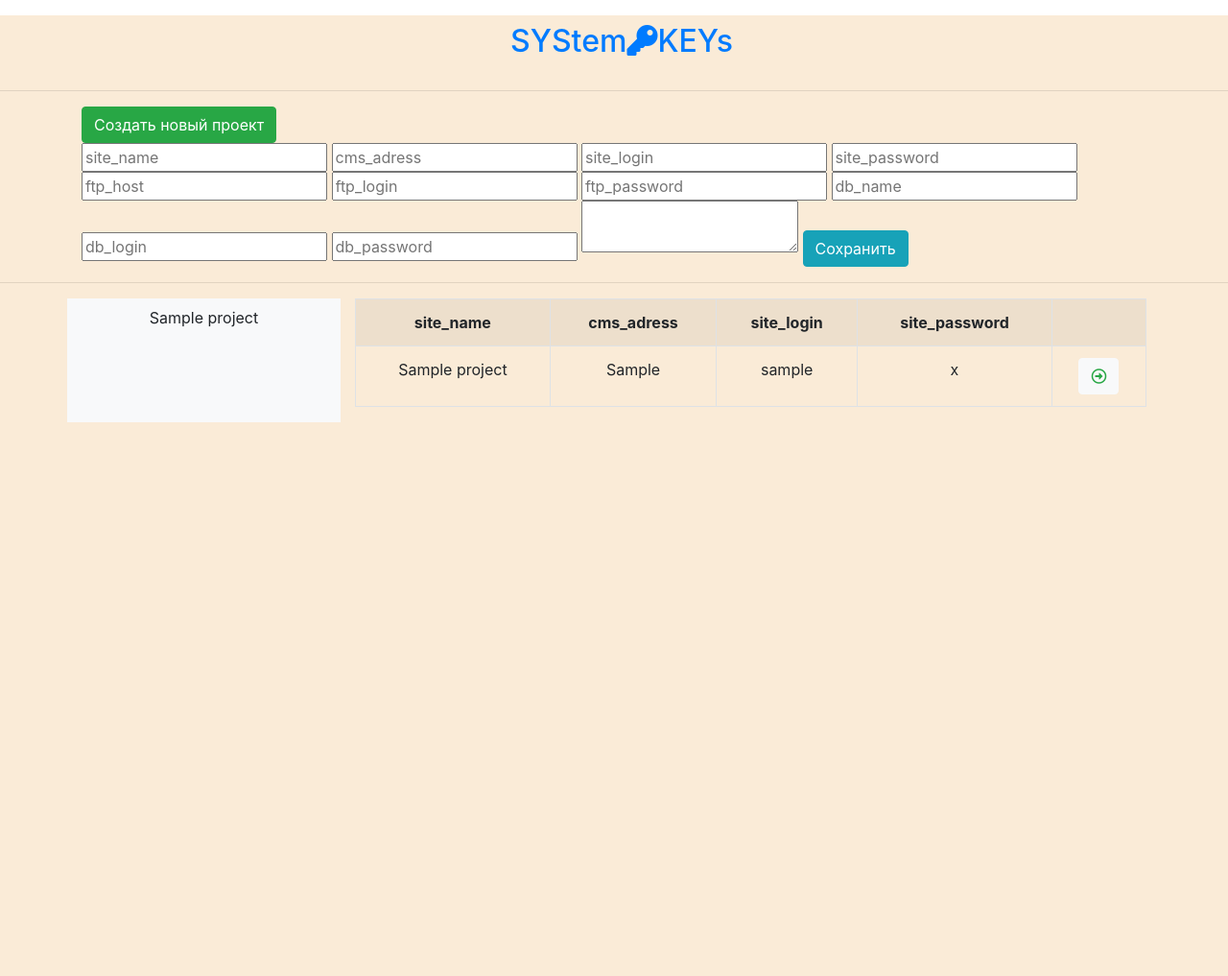
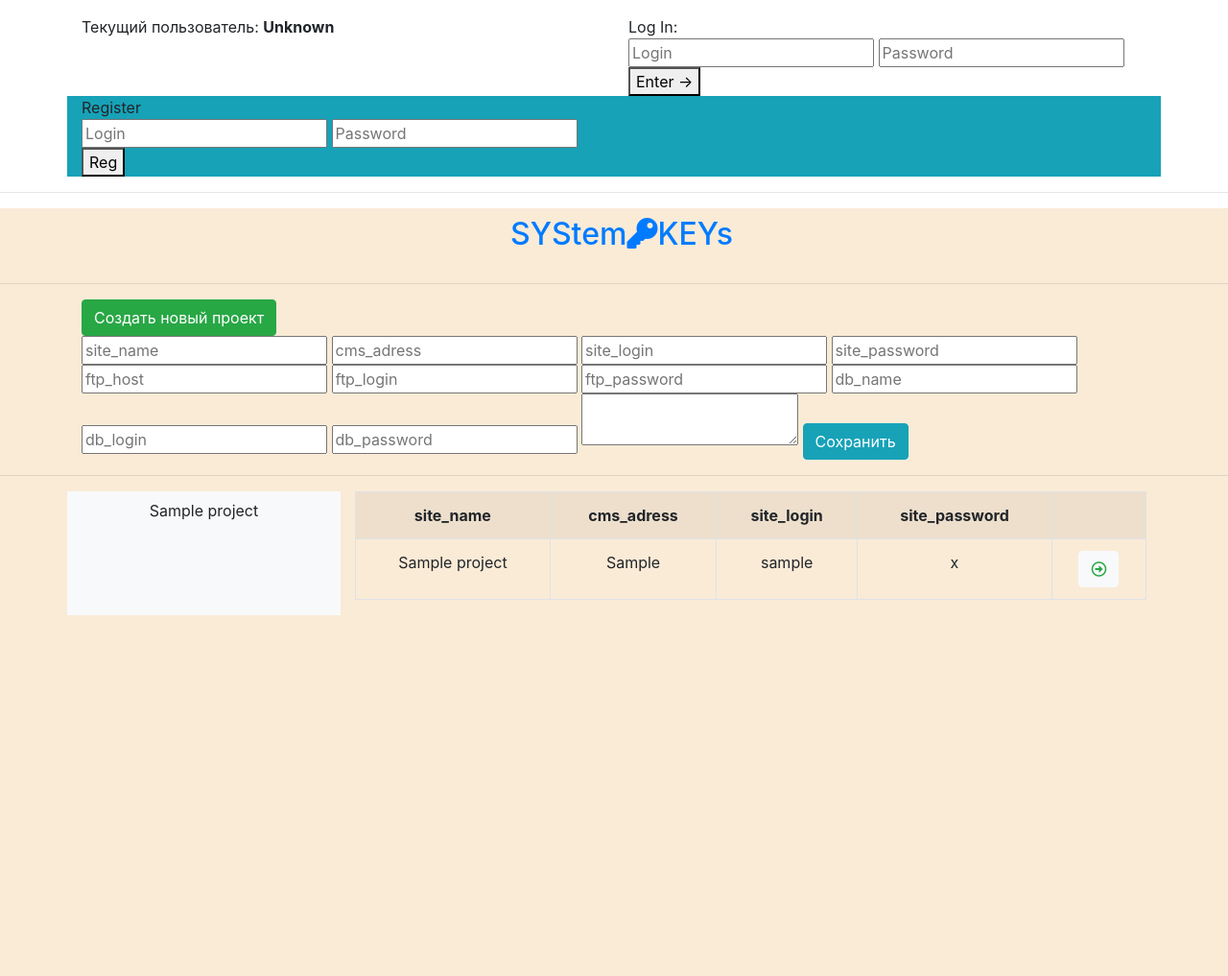
Before and after one commit to AndreyDenisovt/BasePDO, a PHP site: page /?delete_row=1 in a window 1280 px wide. Shown: the whole page at 96% size. Before the commit the page ends 440 px from the top, so only its background shows below. Run offline with PHP 8.4, Linux system fonts and the light colour scheme; tables that the repository leaves empty or names only in its code hold one stand-in row (values such as "Sample post"); data that the repository does not hold is empty.

Commit message:
Add users table and login/password forms

```diff
--- a/index.php
+++ b/index.php
@@ -10,7 +10,6 @@
     <link rel="stylesheet" type="text/css" href="assets/my-style.css">
     <link rel="stylesheet" type="text/css" href="assets/fontawesome/css/all.css">
 
-
     <script src="assets/js/jquery-3.6.0.min.js"></script>
     <script defer src="assets/js/my-script.js"></script>
 
@@ -20,12 +19,14 @@
 <?php
 
 //phpinfo();
-//error_reporting(E_ALL);
-//ini_set('display_errors', 1);
+//  error_reporting(E_ALL);
+//  ini_set('display_errors', 1);
 // setlocale(LC_ALL, 'ru_RU');
 // date_default_timezone_set('Europe/Moscow');
 // header('Content-type: text/html; charset=utf-8');
-/*
+
+/* klients_projects
+
     1	id              int(11)			                    Нет	Нет	AUTO_INCREMENT	Изменить	Удалить
 	2	site_name	    varchar(255)	utf8_general_ci		Да	NULL		        Изменить	Удалить
 	3	cms_adress	    varchar(255)	utf8_general_ci		Да	NULL		        Изменить	Удалить
@@ -40,6 +41,13 @@
 	12	more_info	    text	        utf8_general_ci		Нет	Нет		            Изменить	Удалить
 	13	date_start	    datetime			                Нет	CURRENT_TIMESTAMP	Изменить	Удалить
 	14	status	        varchar(2)	    utf8_general_ci		Да	0	                Изменить	Удалить
+*/
+/* users_logpas
+
+    1 	id  	    int 			                        Нет Нет AUTO_INCREMENT  Изменить    Удалить
+    2 	login 	    varchar(255) 	utf8_general_ci 		Нет Нет 			    Изменить    Удалить
+    3 	password 	varchar(255) 	utf8_general_ci 		Нет Нет 			    Изменить    Удалить
+    4 	temp 	    int 			                        Нет	Нет                 Изменить    Удалить
 */
 
 $dsn = 'mysql:dbname=testDB;host=localhost;charset=utf8';
@@ -82,9 +90,9 @@ if (strlen($_GET["details_row"]) > 0 ){
 
 if (strlen($_GET["save_edit_row"]) > 0){
 
-    array_pop($_GET);   // убираем save_edit_row
+    array_pop($_GET);   // убираем save_edit_row - последний элемент массива
     $id = $_GET["id"];
-    array_shift($_GET); // убираем id
+    array_shift($_GET); // убираем id - первый элемент массива
     $query_UT = "UPDATE klients_projects SET site_name= :site_name, cms_adress=:cms_adress, site_login=:site_login, site_password=:site_password, ftp_host=:ftp_host, ftp_login=:ftp_login, ftp_password=:ftp_password, db_name=:db_name, db_login=:db_login,db_password=:db_password,more_info=:more_info, status=:status WHERE id= $id";
     $sth = $dbh->prepare($query_UT);
     foreach($_GET as $key=>$value){
@@ -121,8 +129,77 @@ echo "<pre>";
 //var_dump($_GET);
 echo "</pre>";
 /******/
+if (strlen($_GET["reg_new_user"]) > 0){
+    $user_login = $_GET["user_login"];
+    $user_pass = $_GET["user_pass"];
+    $query_CNU = "INSERT INTO users_logpas ( user_login, user_password ) VALUES ( :user_login, :user_pass)";
+    $sth = $dbh->prepare($query_CNU);
+
+    // $sth->bindValue('user_pass', $user_pass);
+    // $sth->bindValue('user_login',$user_login);
+
+    // $sth->execute();
+}
+
+if (strlen($_GET["user_login_enter"]) > 0 ){
+    //array_pop($_GET);
+    $login = $_GET["user_login"];
+    $pass = $_GET["user_pass"];
+    $query_FU = "SELECT * FROM users_logpas WHERE user_login= :user_login";
+    $sth = $dbh->prepare($query_FU);
+    $sth->bindValue('user_login',$login);
+    $sth->execute();
+    $current_user = $sth->fetchAll(PDO::FETCH_ASSOC)[0];
+}
 
 ?>
+<header>
+  <div class="container">
+      <div class="row">
+          <div class="col-md-6">
+                <div class="user-name">
+                 Текущий пользователь:
+                 <b>
+                <?php
+                if ($current_user):
+                    echo $current_user['user_login']; ?>
+                <?php
+                else:?>
+                    Unknown
+                <?php endif;?>
+                </b>
+                </div>
+          </div>
+          <div class="col-md-6">
+            <div class="login-form">
+            <div class="title">Log In:</div>
+                <form action="">
+                    <input type="text" placeholder="Login" name="user_login">
+                    <input type="text" placeholder="Password" name="user_pass">
+                    <button type="submit" name="user_login_enter"  value="1">Enter -></button>
+                </form>
+            </div>
+          </div>
+      </div>
+  </div>
+
+  <div class="container bg-info">
+      <div class="row">
+      <div class="col-md-6">
+              <div class="register-form">
+              <div class="title">Register</div>
+                <form action="">
+                    <input type="text" placeholder="Login" name="user_login">
+                    <input type="text" placeholder="Password" name="user_pass">
+                    <button type="submit" name="reg_new_user" value="new_user">Reg</button>
+                </form>
+              </div>
+          </div>
+      </div>
+  </div>
+
+</header>
+<hr>
 <main>
 
     <div class="container">
@@ -151,11 +228,29 @@ echo "</pre>";
                         <input type="text" name="db_login" placeholder="db_login" value="">
                         <input type="text" name="db_password" placeholder="db_password" value="">
                         <textarea name="more_info"></textarea>
-                        <button type="submit" name="new_project_input" value="1" class="btn btn-info">Сохранить</button>
+                        <button type="submit" name="new_project_input" value="1" class="btn btn-info new-project-input">Сохранить</button>
                     </form>
             </div>
         </div>
     </div>
+    <script>
+        $(document).ready(function () {
+
+            // $("form.new-project-form").on("submit",function(e){
+            //         e.eventPreventDefault;
+            //         data = $(this).serialise;
+            //         $.post({
+            //             url:"/index.php",
+            //             data:data,
+            //             success:function(){
+            //                 console.log("OK")
+            //             }
+            //         });
+            // });
+            console.log("JQ")
+        });
+
+    </script>
     <hr>
     <?php if (strlen($_GET["details_row"]) > 0 ){?>
         <div class="container">
```
